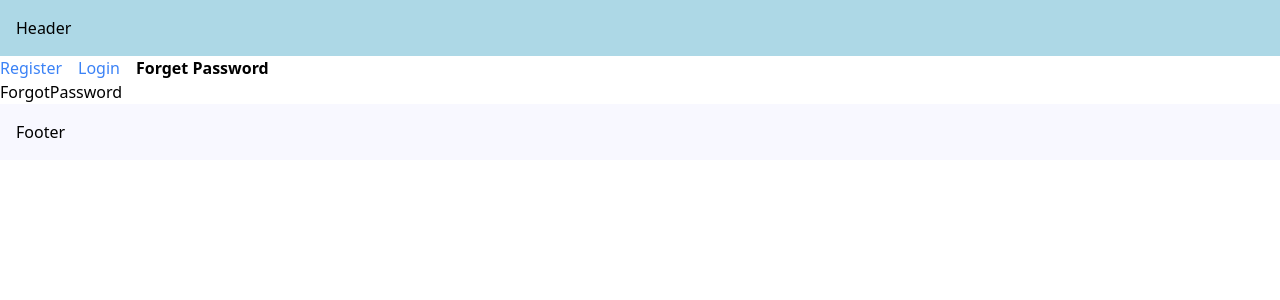
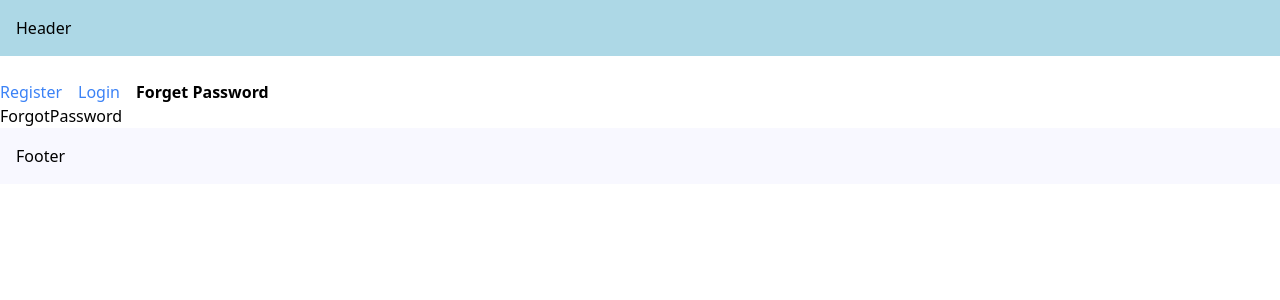
Before and after one commit to AMaher90/Next.js-14-Tutorials, a Next.js app: page /forgot-password in a window 1280 px wide. Shown: the top 300 px of the page. Built offline with nearby package versions, Linux system fonts and the light colour scheme.

Commit message:
22 - Templates

```diff
--- a/src/app/(auth)/layout.tsx
+++ b/src/app/(auth)/template.tsx
@@ -2,6 +2,7 @@
 import Link from "next/link";
 import { usePathname } from "next/navigation";
 import "./styles.css";
+import { useState } from "react";
 
 const navLinks = [
   { name: "Register", href: "/register" },
@@ -15,15 +16,21 @@
   children: React.ReactNode;
 }) {
   const pathName = usePathname();
+  const [input, setInput] = useState("");
+
   return (
     <div>
+      <div>
+        <input value={input} onChange={e => setInput(e.target.value)} />
+      </div>
       {navLinks.map((link) => {
-        const isActive = pathName.startsWith(link.href)
+        const isActive = pathName.startsWith(link.href);
         return (
           <Link
-          href={link.href}
-          key={link.name}
-          className={isActive ? "font-bold mr-4" : "text-blue-500 mr-4"}>
+            href={link.href}
+            key={link.name}
+            className={isActive ? "font-bold mr-4" : "text-blue-500 mr-4"}
+          >
             {link.name}
           </Link>
         );
```
